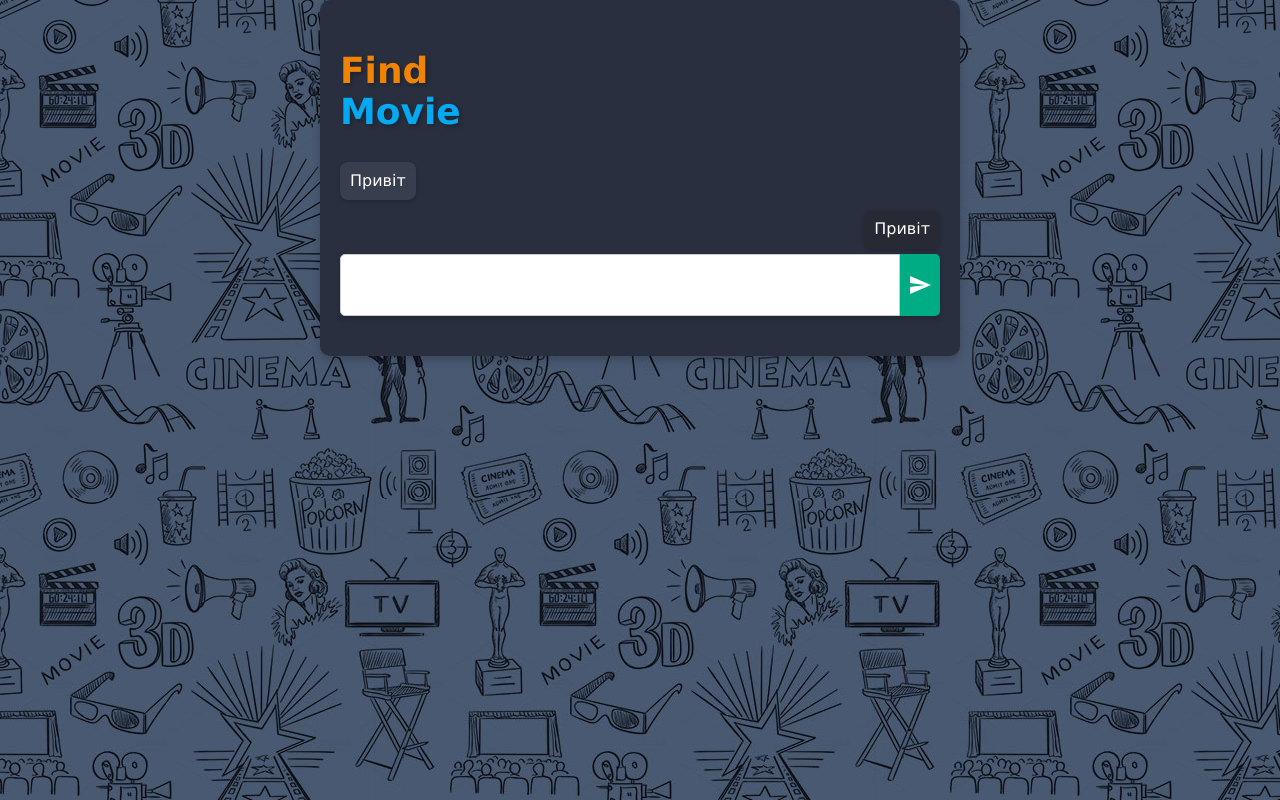
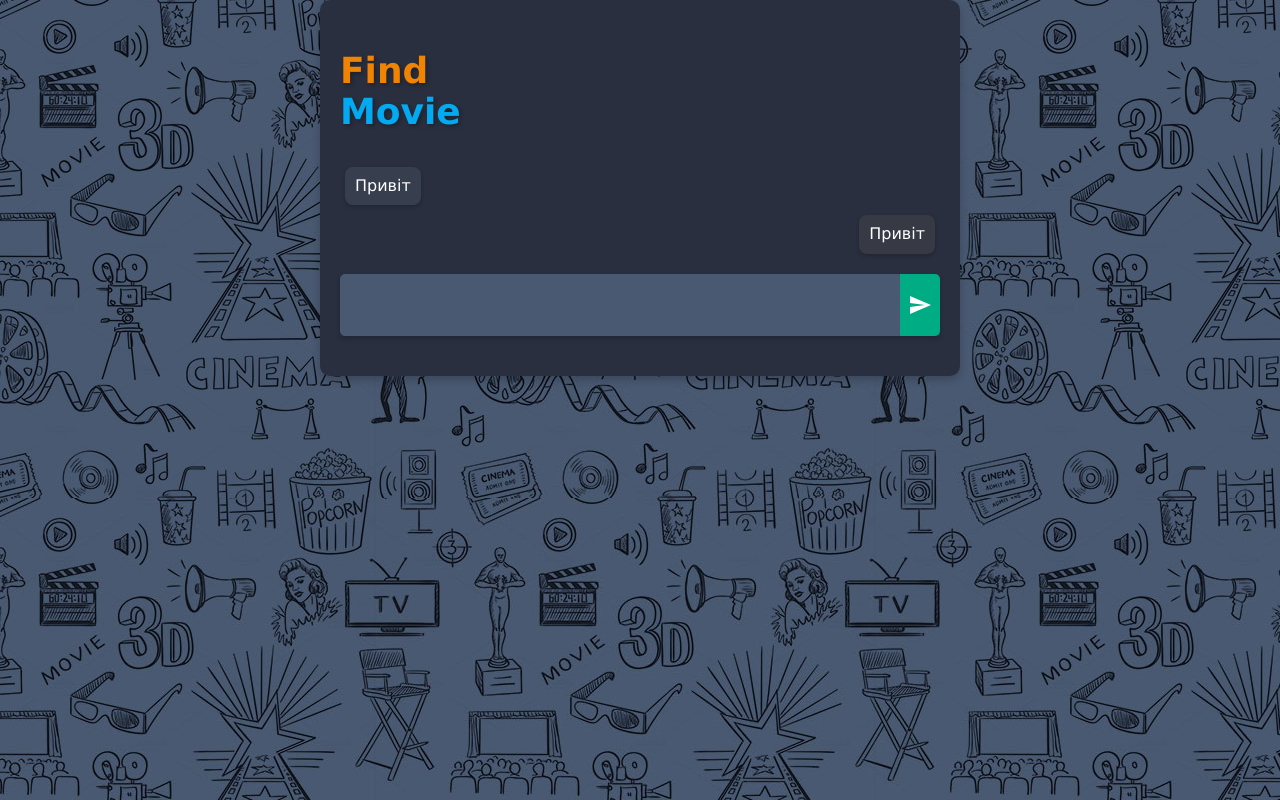
Before and after one commit to NazariiAlieksieiev/find_movie, a React (Create React App) app: page / in a window 1280 px wide. Built offline with nearby package versions, Linux system fonts and the light colour scheme.

Commit message:
ChatWindow was created

```diff
--- a/src/components/chatWindow/chatWindow.scss
+++ b/src/components/chatWindow/chatWindow.scss
@@ -3,4 +3,23 @@
   display: flex;
   flex-direction: column;
   margin-bottom: 20px;
+  position: relative;
+
+  &__messages {
+    display: flex;
+    flex-direction: column;
+    padding: 5px;
+    margin-bottom: 10px;
+    max-height: 500px;
+    overflow-y: auto;
+
+    &::-webkit-scrollbar {
+      width: 6px;
+    }
+
+    &::-webkit-scrollbar-thumb {
+      background-color: #cccccc;
+      border-radius: 3px;
+    }
+  }
 }
--- a/src/components/chatWindow/chatWindow.tsx
+++ b/src/components/chatWindow/chatWindow.tsx
@@ -35,6 +35,7 @@ export const ChatWindow: React.FC = () => {
     },
   ]);
   const [error, setError] = useState<Errors | null>(null);
+  const [isLoading, setIsLoading] = useState<boolean>(false);
 
   const handleTextareaValue = useCallback(
     (event: ChangeEvent<HTMLTextAreaElement>) => {
@@ -58,6 +59,10 @@ export const ChatWindow: React.FC = () => {
       event: FormEvent<HTMLFormElement> | KeyboardEvent<HTMLTextAreaElement>,
     ) => {
       event.preventDefault();
+      if (isLoading) {
+        return;
+      }
+
       if (!promptMessage[0].content) {
         setError(Errors.Empty);
 
@@ -71,9 +76,10 @@ export const ChatWindow: React.FC = () => {
 
       const fetchAnswer = async () => {
         try {
+          setIsLoading(true);
           const response = await axios.post(
             'http://localhost:5000/find_movie',
-            { SendedMessages: requestMessages },
+            { sendedMessages: requestMessages },
           );
 
           const { data } = response;
@@ -86,7 +92,15 @@ export const ChatWindow: React.FC = () => {
             },
           ]);
         } catch (innerError) {
+          setMessages((current) => [...current.slice(0, -1)]);
           setError(Errors.Download);
+
+          if (promptMessage[0].content) {
+            setPrompt(promptMessage[0].content);
+            setIsLoading(false);
+          }
+        } finally {
+          setIsLoading(false);
         }
       };
 
@@ -124,10 +138,12 @@ export const ChatWindow: React.FC = () => {
 
   return (
     <div className="chatWindow">
-      {messages
-        && messages.map(
-          (message, i) => <Messages key={i} message={message} />,
-        )}
+      <div className="chatWindow__messages">
+        {messages
+          && messages.map(
+            (message, i) => <Messages key={i} message={message} />,
+          )}
+      </div>
 
       <Form
         onChange={handleTextareaValue}
@@ -135,6 +151,7 @@ export const ChatWindow: React.FC = () => {
         onSubmit={handleSubmit}
         prompt={prompt}
       />
+
       <Notification error={error} onClose={setError} />
     </div>
   );
--- a/src/components/form/form.scss
+++ b/src/components/form/form.scss
@@ -6,11 +6,15 @@
     flex: 1;
     height: 40px;
     padding: 10px;
+    max-height: 150px;
 
-    border: 1px solid #cccccc;
+    border: 1px solid #495972;
     border-radius: 5px 0 0 5px;
 
+    background-color: #495972;
+
     font-size: 16px;
+    color: #ffffff;
 
     outline: none;
     resize: none;
@@ -35,7 +39,6 @@
     background-position: center;
     background-repeat: no-repeat;
 
-    color: #ffffff;
     cursor: pointer;
     outline: none;
 
--- a/src/components/message/message.scss
+++ b/src/components/message/message.scss
@@ -7,11 +7,6 @@
   color: #fff;
   box-shadow: 0 2px 4px rgba(0, 0, 0, 0.2);
 
-  &__container {
-    display: flex;
-    flex-direction: column;
-  }
-
   &__user {
     align-self: flex-start;
     background-color: #373e4e;
@@ -19,7 +14,7 @@
 
   &__assistant {
     align-self: flex-end;
-    background-color: #272a35;
+    background-color: #373a45;
   }
 
   &__text {
--- a/src/components/message/message.tsx
+++ b/src/components/message/message.tsx
@@ -10,10 +10,8 @@ export const Messages: React.FC<Props> = ({ message }) => {
   const messageClass = role === 'user' ? 'message__user' : 'message__assistant';
 
   return (
-    <div className="message__container">
-      <div className={`message ${messageClass}`}>
-        <p className="message__text">{content}</p>
-      </div>
+    <div className={`message ${messageClass}`}>
+      <p className="message__text">{content}</p>
     </div>
   );
 };
--- a/src/components/notification/notification.scss
+++ b/src/components/notification/notification.scss
@@ -1,10 +1,9 @@
 .notification {
   display: flex;
   align-items: center;
-  position: fixed;
-  top: 20px;
-  right: 20px;
-  padding: 5px 10px;
+  position: absolute;
+  padding: 5px;
+  top: 101%;
 
   max-width: 300px;
   box-shadow: 0px 3px 5px rgba(0, 0, 0, 0.2);
@@ -12,7 +11,7 @@
 
   background-color: #ff3860;
 
-  font-size: 14px;
+  font-size: 16px;
   color: #ffffff;
 
   &__close {
```
